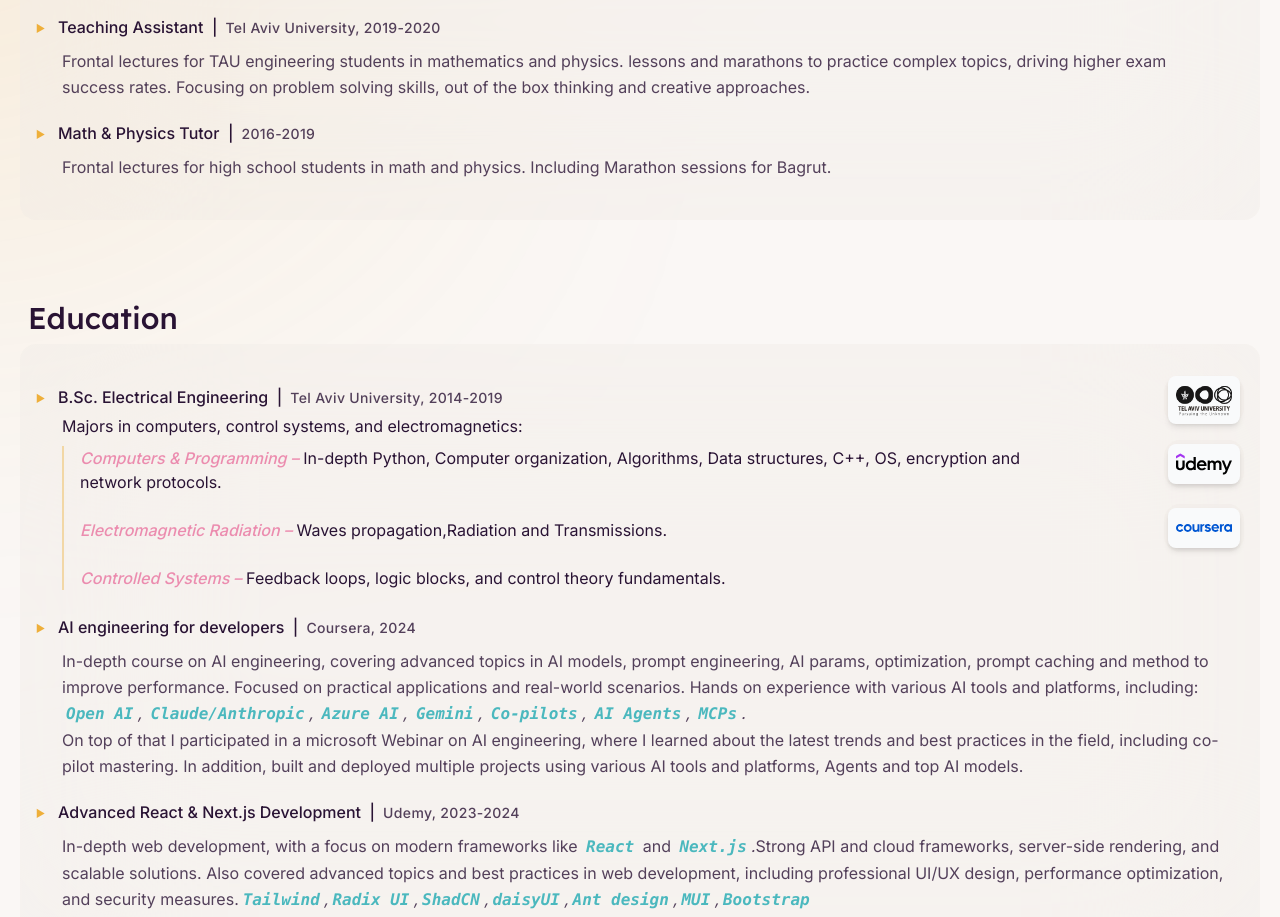
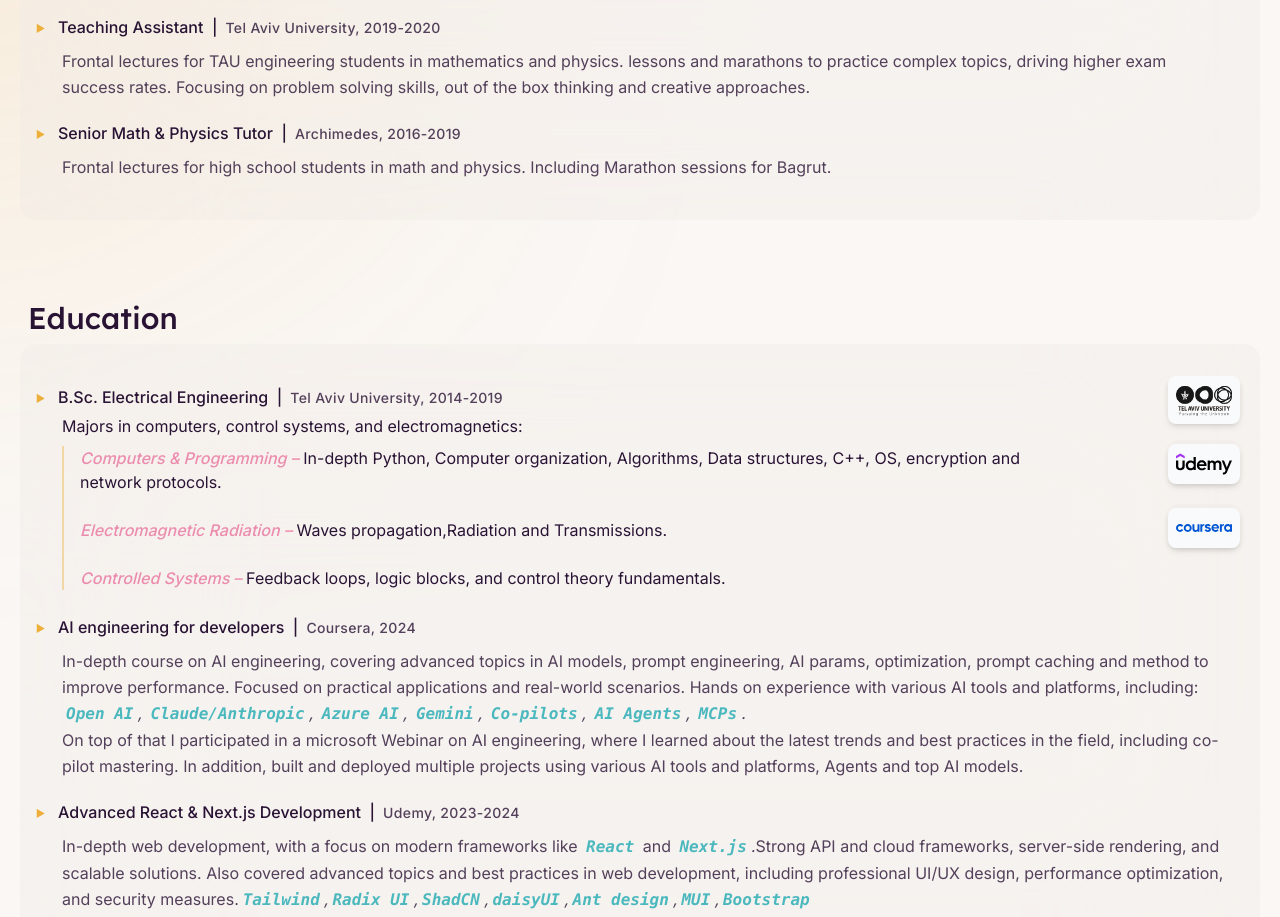
Before and after one commit to AdiYd/About, a React (Create React App) app in the folder about/: page / in a window 1280 px wide. Shown: the part 1040-1957 px from the top of the page. Built offline with nearby package versions, Linux system fonts and the light colour scheme.

Commit message:
add some changes

```diff
--- a/about/src/pages/home.jsx
+++ b/about/src/pages/home.jsx
@@ -636,8 +636,8 @@
         fourth: {
             head: (
                 <p className="font-medium !text-base-content">
-                    Math & Physics Tutor &nbsp;|
-                    <i className="subTitle"> 2016-2019 </i>
+                    Senior Math & Physics Tutor &nbsp;|
+                    <i className="subTitle">Archimedes, 2016-2019 </i>
                 </p>
             ),
             body: (
```
